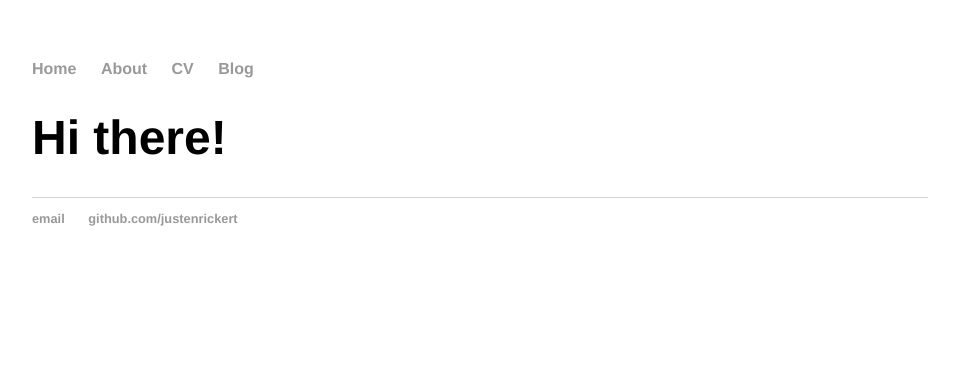
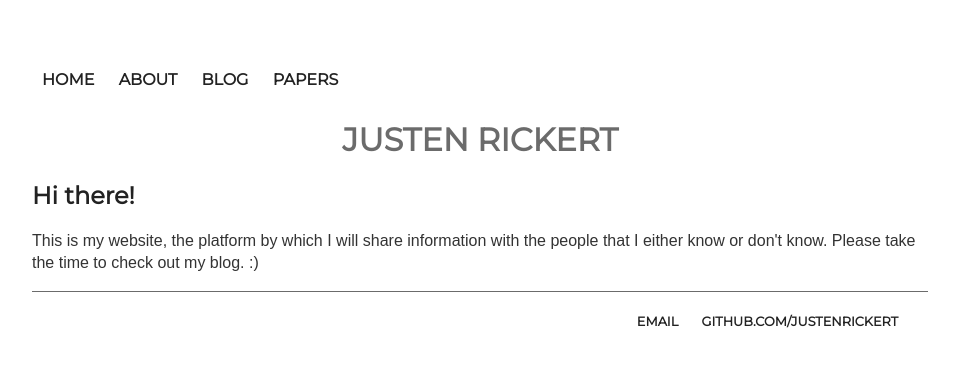
Before and after one commit to JustenRickert/justenrickert-old-user-page, a Jekyll site: the page built from index.html, in a window 1280 px wide. Shown: the top 367 px of the page, without its empty margins (160-1119 px from the left). Built offline with Jekyll 4.4.1, drawn with Linux system fonts in a browser that asks for light colours; some web fonts are replaced.

Commit message:
first post

```diff
--- /dev/null
+++ b/Gemfile
@@ -0,0 +1,2 @@
+source 'https://rubygems.org'
+gem 'github-pages', group: :jekyll_plugins
--- a/_layouts/default.html
+++ b/_layouts/default.html
@@ -10,8 +10,8 @@
 	    		<ul>
 	        		<li><a href="/">Home</a></li>
 		        	<li><a href="/about">About</a></li>
-	        		<li><a href="/cv">CV</a></li>
 	        		<li><a href="/blog">Blog</a></li>
+		        	<li><a href="/papers">Papers</a></li>
 	    		</ul>
 			</nav>
 			<div class="container">
--- a/css/main.css
+++ b/css/main.css
@@ -1,10 +1,22 @@
+@import url(http://fonts.googleapis.com/css?family=Montserrat);
+@import url(fonts.googleapis.com/css?family=Nunito);
+
+img {
+    /* centers the image */
+    display: block;
+    margin: 0 auto;
+}
+
 body {
     margin: 60px auto;
     width: 70%;
 }
 nav ul, footer ul {
-    font-family:'Helvetica', 'Arial', 'Sans-Serif';
-    padding: 0px;
+    font-family: 'Montserrat', Helvetica, sans-serif;
+    text-transform: uppercase;
+    font-weight: normal;
+
+    padding: 10px;
     list-style: none;
     font-weight: bold;
 }
@@ -14,30 +26,51 @@ nav ul li, footer ul li {
 }
 a {
     text-decoration: none;
-    color: #999;
+    color: #222222;
 }
 a:hover {
     text-decoration: underline;
 }
 h1 {
-    font-size: 3em;
-    font-family:'Helvetica', 'Arial', 'Sans-Serif';
+    color: #6B6B6B;
+    text-transform: uppercase;
+    text-align: center;
+}
+h2, h3 {
+    color: #222;
+}
+h1, h2, h3 {
+    font-family: 'Montserrat', Helvetica, sans-serif;
+    font-weight: 700;
 }
 p {
-    font-size: 1.2em;
-    line-height: 1.1em;
+    font-family: Nunito, sans-serif;
+    font-weight: 500;
+    font-size: 1.0em;
+    line-height: 1.4em;
     color: #333;
 }
+p a {
+    color: #222;
+    text-decoration: underline;
+}
+p a:visited {
+    color: #222;
+    text-decoration: underline;
+}
 footer {
-    border-top: 1px solid #d5d5d5;
+    border-top: 1px solid #6B6B6B;
     font-size: .8em;
+    text-align: right;
 }
-
 ul.posts {
+    font-family: 'Montserrat', Helvetica, sans-serif;
     margin: 20px auto 40px;
-    font-size: 1.2em;
+    font-size: 1.5em;
 }
-
+ul.posts a {
+    text-decoration: underline;
+}
 ul.posts li {
     list-style: none;
 }
--- a/index.html
+++ b/index.html
@@ -1,7 +1,14 @@
 ---
 layout: default
-title: Justen Rickert, Mathematician
+title: Justen Rickert
 ---
 <div class="blurb">
-	<h1>Hi there!</h1>
+    <h1>{{ page.title }}</h1>
+
+	  <h2>Hi there!</h2>
+
+    <p>This is my website, the platform by which I will share information with
+    the people that I either know or don't know. Please take the time to check
+    out my blog. :)</p>
+
 </div><!-- /.blurb -->
```
Also changed, not shown: _posts/2017-05-09-test-post.md (deleted, +0 -101 lines), _posts/2017-05-12-first-post.md (added, +82 -0 lines), about/index.html (added, +19 -0 lines), blog/index.html (+5 -4 lines), papers/index.html (added, +11 -0 lines), Gemfile.lock (added), images/emacs-first-post-screen.png (added), images/tree-first-post-screen.png (added), 2 other files.
